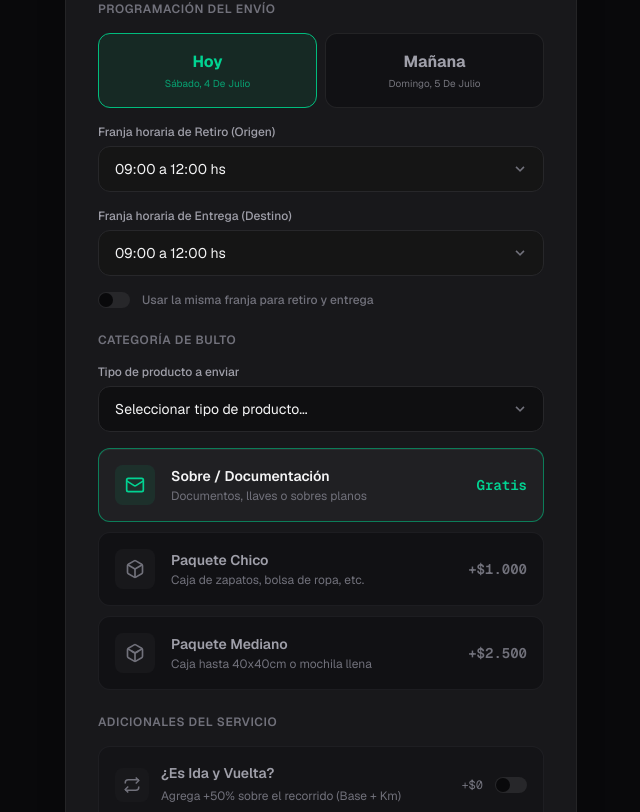
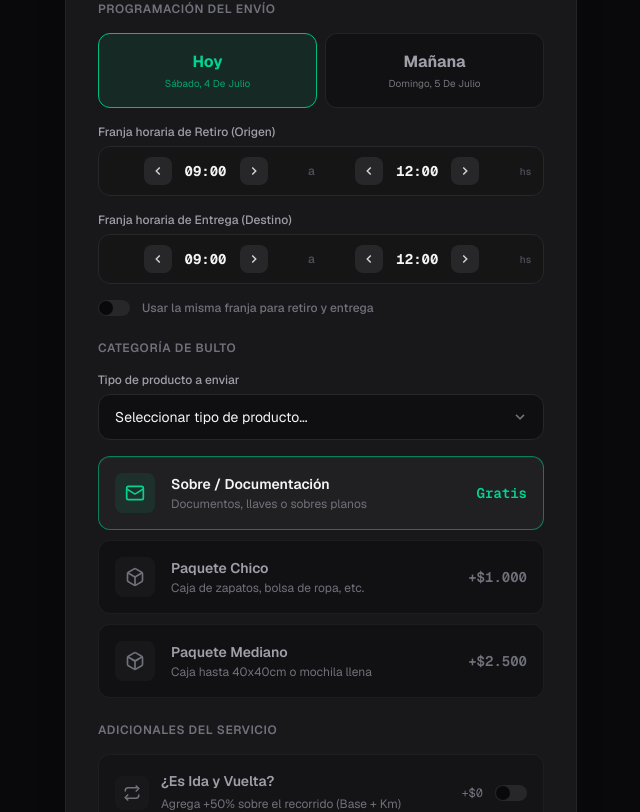
Before and after one commit to valenruffo/mensajeria-motos, a Next.js app: page / in a window 1280 px wide. Shown: the part 833-1645 px from the top of the page, without its empty margins (319-959 px from the left). Built offline with nearby package versions, Linux system fonts and the light colour scheme.

Commit message:
feat: steppers de hora con flechas (6-22hs), disclaimer corto, conductor

```diff
--- a/app/page.js
+++ b/app/page.js
@@ -72,19 +72,18 @@ export default function CotizadorMotoenvios() {
   }, [todayDate]);
   const [diaEnvio, setDiaEnvio] = useState("hoy"); // "hoy" | "manana"
 
-  // FRANJAS HORARIAS
-  const FRANJAS = [
-    "09:00 a 12:00 hs",
-    "12:00 a 15:00 hs",
-    "15:00 a 18:00 hs",
-    "18:00 a 20:00 hs",
-  ];
-  const [franjaRetiro, setFranjaRetiro] = useState(FRANJAS[0]);
-  const [franjaEntrega, setFranjaEntrega] = useState(FRANJAS[0]);
+  // FRANJAS HORARIAS (horas numéricas, rango 6-22)
+  const [retiroDesde, setRetiroDesde] = useState(9);
+  const [retiroHasta, setRetiroHasta] = useState(12);
+  const [entregaDesde, setEntregaDesde] = useState(9);
+  const [entregaHasta, setEntregaHasta] = useState(12);
   const [mismaFranja, setMismaFranja] = useState(false);
 
-  // Cuando mismaFranja está activo, sincronizar entrega con retiro
-  const franjaEntregaEfectiva = mismaFranja ? franjaRetiro : franjaEntrega;
+  const entregaDesdeEfectivo = mismaFranja ? retiroDesde : entregaDesde;
+  const entregaHastaEfectivo = mismaFranja ? retiroHasta : entregaHasta;
+
+  function fmtHora(h) { return `${String(h).padStart(2,"0")}:00`; }
+  function txtFranja(desde, hasta) { return `${fmtHora(desde)} a ${fmtHora(hasta)} hs`; }
 
   // ADICIONALES
   const [esIdaYVuelta, setEsIdaYVuelta] = useState(false);
@@ -178,7 +177,8 @@ export default function CotizadorMotoenvios() {
     const txtLugarPago = lugarPago === "retiro" ? "PAGA EN RETIRO (ORIGEN)" : "PAGA EN ENTREGA (DESTINO)";
     const txtMedioPago = medioPago === "efectivo" ? "EFECTIVO" : "MERCADO PAGO / TRANSFERENCIA";
     const txtDia = diaEnvio === "hoy" ? `Hoy (${getNombreFecha(todayDate)})` : `Manana (${getNombreFecha(tomorrowDate)})`;
-    const txtFranjaEntrega = mismaFranja ? "Misma franja que retiro" : franjaEntregaEfectiva;
+    const txtFranjaRetiro = txtFranja(retiroDesde, retiroHasta);
+    const txtFranjaEntrega = mismaFranja ? "Misma franja que retiro" : txtFranja(entregaDesdeEfectivo, entregaHastaEfectivo);
     const txtProducto = productoTipo || "No especificado";
 
     const mensaje = `*-- NUEVO PEDIDO DE ENVIO --*
@@ -188,7 +188,7 @@ export default function CotizadorMotoenvios() {
 - *Origen/Retiro:* ${origen.trim()}
 - *Destino/Entrega:* ${destino.trim()}
 - *Producto:* ${txtProducto}
-- *Retiro:* ${txtDia} de ${franjaRetiro}
+- *Retiro:* ${txtDia} de ${txtFranjaRetiro}
 - *Entrega:* ${txtDia} de ${txtFranjaEntrega}
 
 *PAGO Y LOGISTICA:*
@@ -439,46 +439,61 @@ _Aviso: El precio final puede variar si hay demoras extras o cambios en la ruta.
 
             {/* FRANJA HORARIA RETIRO */}
             <div className="flex flex-col gap-1.5">
-              <label htmlFor="franja-retiro" className="text-xs text-zinc-400 font-medium">
-                Franja horaria de Retiro (Origen)
-              </label>
-              <div className="relative">
-                <select
-                  id="franja-retiro"
-                  value={franjaRetiro}
-                  onChange={(e) => setFranjaRetiro(e.target.value)}
-                  className="w-full bg-[#151515] border border-zinc-800 focus:border-emerald-500/80 rounded-xl px-4 py-3 text-sm text-zinc-100 focus:outline-none transition-colors duration-200 cursor-pointer appearance-none"
-                >
-                  {FRANJAS.map(f => <option key={f} value={f}>{f}</option>)}
-                </select>
-                <div className="absolute inset-y-0 right-0 flex items-center px-4 pointer-events-none text-zinc-500">
-                  <svg className="fill-current h-4 w-4" xmlns="http://www.w3.org/2000/svg" viewBox="0 0 20 20"><path d="M9.293 12.95l.707.707L15.657 8l-1.414-1.414L10 10.828 5.757 6.586 4.343 8z"/></svg>
+              <label className="text-xs text-zinc-400 font-medium">Franja horaria de Retiro (Origen)</label>
+              <div className="flex items-center gap-2 bg-[#151515] border border-zinc-800 rounded-xl px-3 py-2.5">
+                {/* DESDE */}
+                <div className="flex items-center gap-1.5 flex-1 justify-center">
+                  <button type="button" onClick={() => setRetiroDesde(h => Math.max(6, h - 1))} className="w-7 h-7 flex items-center justify-center rounded-lg bg-zinc-800 hover:bg-zinc-700 text-zinc-300 cursor-pointer transition-colors active:scale-90">
+                    <svg viewBox="0 0 24 24" fill="none" stroke="currentColor" strokeWidth="2.5" className="w-3.5 h-3.5"><path d="M15 18l-6-6 6-6"/></svg>
+                  </button>
+                  <span className="font-mono text-sm font-bold text-zinc-100 w-14 text-center">{fmtHora(retiroDesde)}</span>
+                  <button type="button" onClick={() => setRetiroDesde(h => Math.min(retiroHasta - 1, h + 1))} className="w-7 h-7 flex items-center justify-center rounded-lg bg-zinc-800 hover:bg-zinc-700 text-zinc-300 cursor-pointer transition-colors active:scale-90">
+                    <svg viewBox="0 0 24 24" fill="none" stroke="currentColor" strokeWidth="2.5" className="w-3.5 h-3.5"><path d="M9 18l6-6-6-6"/></svg>
+                  </button>
                 </div>
+                <span className="text-zinc-600 text-xs font-medium">a</span>
+                {/* HASTA */}
+                <div className="flex items-center gap-1.5 flex-1 justify-center">
+                  <button type="button" onClick={() => setRetiroHasta(h => Math.max(retiroDesde + 1, h - 1))} className="w-7 h-7 flex items-center justify-center rounded-lg bg-zinc-800 hover:bg-zinc-700 text-zinc-300 cursor-pointer transition-colors active:scale-90">
+                    <svg viewBox="0 0 24 24" fill="none" stroke="currentColor" strokeWidth="2.5" className="w-3.5 h-3.5"><path d="M15 18l-6-6 6-6"/></svg>
+                  </button>
+                  <span className="font-mono text-sm font-bold text-zinc-100 w-14 text-center">{fmtHora(retiroHasta)}</span>
+                  <button type="button" onClick={() => setRetiroHasta(h => Math.min(22, h + 1))} className="w-7 h-7 flex items-center justify-center rounded-lg bg-zinc-800 hover:bg-zinc-700 text-zinc-300 cursor-pointer transition-colors active:scale-90">
+                    <svg viewBox="0 0 24 24" fill="none" stroke="currentColor" strokeWidth="2.5" className="w-3.5 h-3.5"><path d="M9 18l6-6-6-6"/></svg>
+                  </button>
+                </div>
+                <span className="text-zinc-600 text-[10px] font-medium shrink-0">hs</span>
               </div>
             </div>
 
             {/* FRANJA HORARIA ENTREGA */}
             <div className="flex flex-col gap-1.5">
-              <label htmlFor="franja-entrega" className={`text-xs font-medium ${mismaFranja ? "text-zinc-600" : "text-zinc-400"}`}>
-                Franja horaria de Entrega (Destino)
-              </label>
-              <div className="relative">
-                <select
-                  id="franja-entrega"
-                  value={franjaEntregaEfectiva}
-                  onChange={(e) => setFranjaEntrega(e.target.value)}
-                  disabled={mismaFranja}
-                  className={`w-full border rounded-xl px-4 py-3 text-sm focus:outline-none transition-colors duration-200 appearance-none ${
-                    mismaFranja
-                      ? "bg-zinc-900/40 border-zinc-800/40 text-zinc-600 cursor-not-allowed"
-                      : "bg-[#151515] border-zinc-800 focus:border-emerald-500/80 text-zinc-100 cursor-pointer"
-                  }`}
-                >
-                  {FRANJAS.map(f => <option key={f} value={f}>{f}</option>)}
-                </select>
-                <div className="absolute inset-y-0 right-0 flex items-center px-4 pointer-events-none text-zinc-500">
-                  <svg className="fill-current h-4 w-4" xmlns="http://www.w3.org/2000/svg" viewBox="0 0 20 20"><path d="M9.293 12.95l.707.707L15.657 8l-1.414-1.414L10 10.828 5.757 6.586 4.343 8z"/></svg>
+              <label className={`text-xs font-medium ${mismaFranja ? "text-zinc-600" : "text-zinc-400"}`}>Franja horaria de Entrega (Destino)</label>
+              <div className={`flex items-center gap-2 border rounded-xl px-3 py-2.5 transition-colors ${
+                mismaFranja ? "bg-zinc-900/30 border-zinc-800/40" : "bg-[#151515] border-zinc-800"
+              }`}>
+                {/* DESDE */}
+                <div className="flex items-center gap-1.5 flex-1 justify-center">
+                  <button type="button" disabled={mismaFranja} onClick={() => setEntregaDesde(h => Math.max(6, h - 1))} className="w-7 h-7 flex items-center justify-center rounded-lg bg-zinc-800 hover:bg-zinc-700 disabled:opacity-30 disabled:cursor-not-allowed text-zinc-300 cursor-pointer transition-colors active:scale-90">
+                    <svg viewBox="0 0 24 24" fill="none" stroke="currentColor" strokeWidth="2.5" className="w-3.5 h-3.5"><path d="M15 18l-6-6 6-6"/></svg>
+                  </button>
+                  <span className={`font-mono text-sm font-bold w-14 text-center ${mismaFranja ? "text-zinc-600" : "text-zinc-100"}`}>{fmtHora(entregaDesdeEfectivo)}</span>
+                  <button type="button" disabled={mismaFranja} onClick={() => setEntregaDesde(h => Math.min(entregaHasta - 1, h + 1))} className="w-7 h-7 flex items-center justify-center rounded-lg bg-zinc-800 hover:bg-zinc-700 disabled:opacity-30 disabled:cursor-not-allowed text-zinc-300 cursor-pointer transition-colors active:scale-90">
+                    <svg viewBox="0 0 24 24" fill="none" stroke="currentColor" strokeWidth="2.5" className="w-3.5 h-3.5"><path d="M9 18l6-6-6-6"/></svg>
+                  </button>
                 </div>
+                <span className="text-zinc-600 text-xs font-medium">a</span>
+                {/* HASTA */}
+                <div className="flex items-center gap-1.5 flex-1 justify-center">
+                  <button type="button" disabled={mismaFranja} onClick={() => setEntregaHasta(h => Math.max(entregaDesde + 1, h - 1))} className="w-7 h-7 flex items-center justify-center rounded-lg bg-zinc-800 hover:bg-zinc-700 disabled:opacity-30 disabled:cursor-not-allowed text-zinc-300 cursor-pointer transition-colors active:scale-90">
+                    <svg viewBox="0 0 24 24" fill="none" stroke="currentColor" strokeWidth="2.5" className="w-3.5 h-3.5"><path d="M15 18l-6-6 6-6"/></svg>
+                  </button>
+                  <span className={`font-mono text-sm font-bold w-14 text-center ${mismaFranja ? "text-zinc-600" : "text-zinc-100"}`}>{fmtHora(entregaHastaEfectivo)}</span>
+                  <button type="button" disabled={mismaFranja} onClick={() => setEntregaHasta(h => Math.min(22, h + 1))} className="w-7 h-7 flex items-center justify-center rounded-lg bg-zinc-800 hover:bg-zinc-700 disabled:opacity-30 disabled:cursor-not-allowed text-zinc-300 cursor-pointer transition-colors active:scale-90">
+                    <svg viewBox="0 0 24 24" fill="none" stroke="currentColor" strokeWidth="2.5" className="w-3.5 h-3.5"><path d="M9 18l6-6-6-6"/></svg>
+                  </button>
+                </div>
+                <span className="text-zinc-600 text-[10px] font-medium shrink-0">hs</span>
               </div>
             </div>
 
@@ -847,7 +862,7 @@ _Aviso: El precio final puede variar si hay demoras extras o cambios en la ruta.
           {/* DISCLAIMER */}
           <div className="bg-zinc-800/40 border border-zinc-700/50 rounded-xl px-4 py-3">
             <p className="text-xs text-amber-400/90 leading-relaxed">
-              <span className="font-bold">Aviso:</span> El precio mostrado es estimado y referencial. El valor final se coordinara con el chofer al confirmar el viaje, ya que puede variar por kilometros reales, demoras en puerta o modificaciones en la ruta.
+              <span className="font-bold">Aviso:</span> El precio mostrado es estimado y referencial. El valor final se coordinara con el conductor al confirmar el viaje.
             </p>
           </div>
 
```
